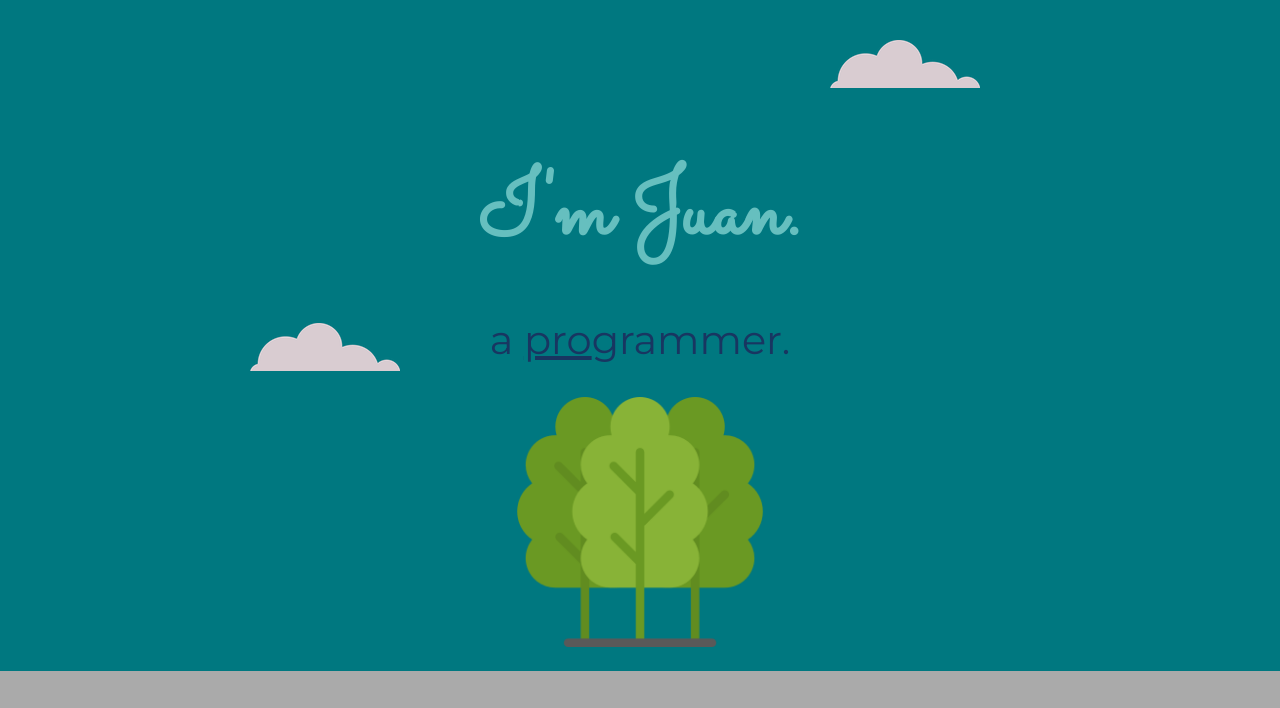
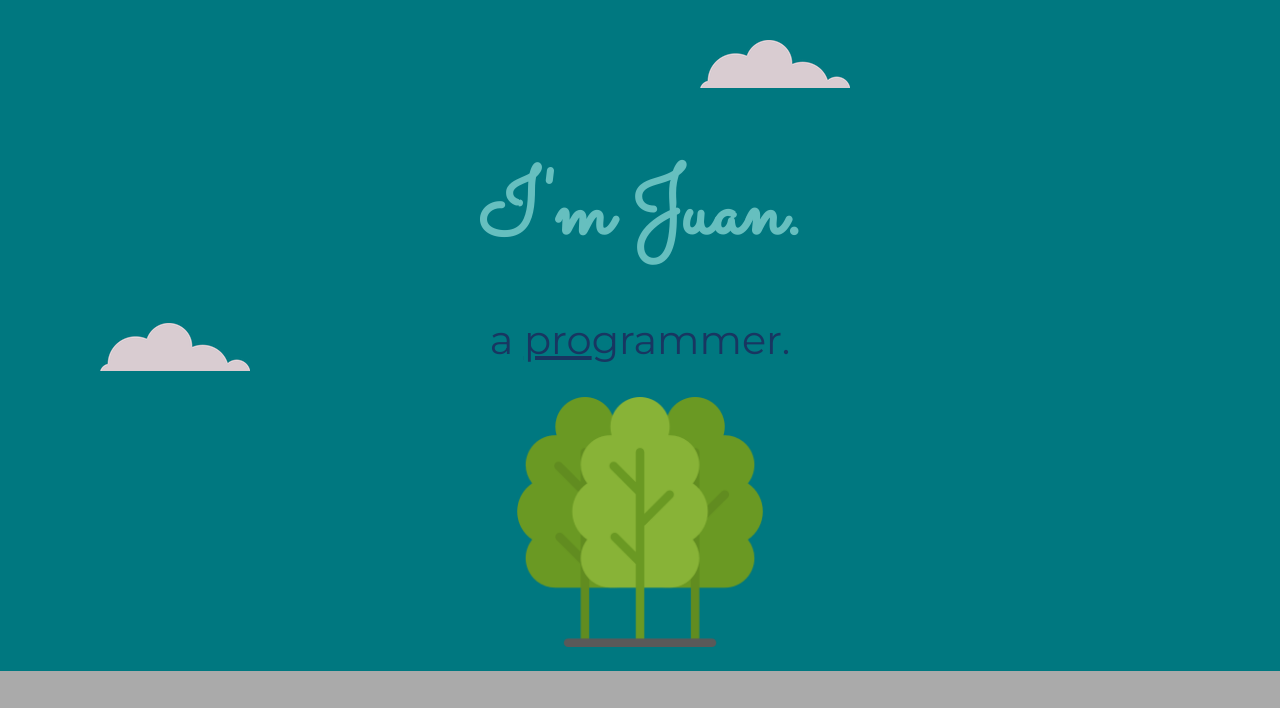
Before and after one commit to juan910879/Juan-Thornhill, a plain HTML site: page index.html in a window 1280 px wide. Shown: the top 708 px of the page. Drawn offline with Linux system fonts and the light colour scheme; grey boxes are pictures that could not be loaded.

Commit message:
Update styles.css

```diff
--- a/Css/styles.css
+++ b/Css/styles.css
@@ -78,7 +78,7 @@ p{
 
 .bottom-cloud {
   bottom: 300px;
-  left: 250px;
+  left: 100px;
   position: absolute;
 }
 
@@ -146,7 +146,7 @@ p{
 
 .top-cloud {
   position: absolute;
-  right: 300px;
+  left: 700px;
   top: 40px;
 }
 
```
